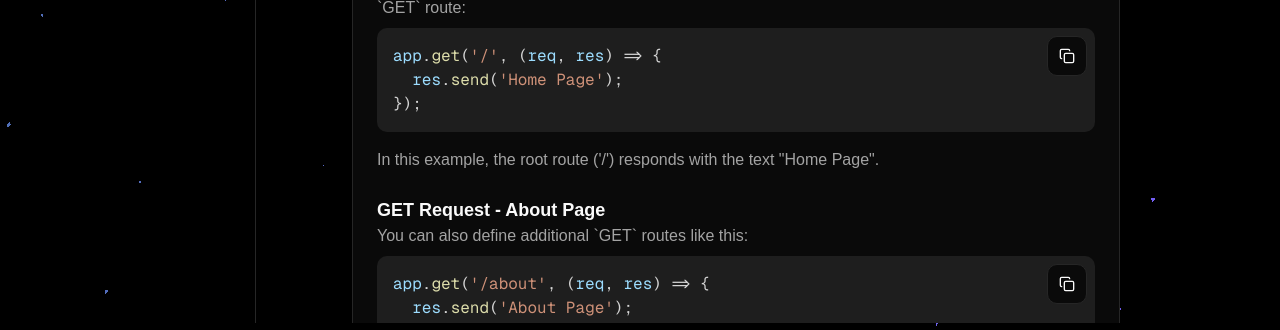
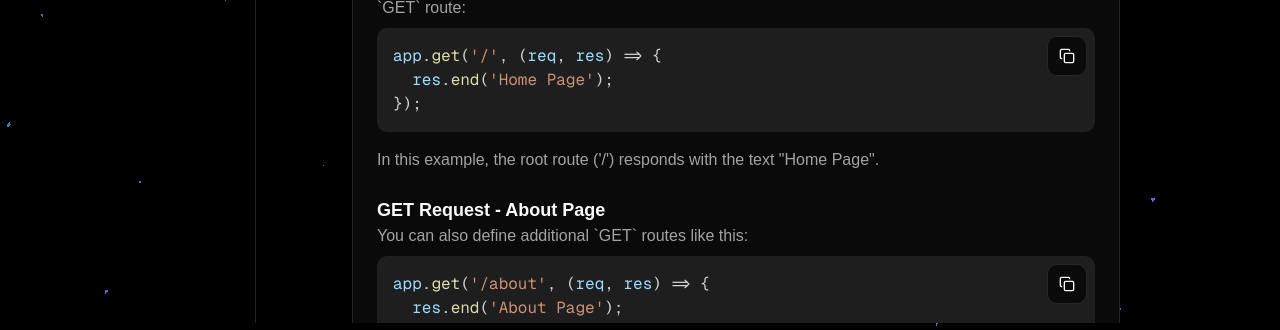
Before and after one commit to efraimnabil/Eframix-Documentation, a Next.js app: page /docs/routing in a window 1280 px wide. Shown: the part 470-800 px from the top of the page. Built offline with nearby package versions, Linux system fonts and the light colour scheme.

Commit message:
Change send to end

```diff
--- a/app/docs/hello-world/page.tsx
+++ b/app/docs/hello-world/page.tsx
@@ -37,7 +37,7 @@ const Eframix = require('eframix');
 const app = new Eframix();
 
 app.get('/', (req, res) => {
-  res.send('Hello, World!');
+  res.end('Hello, World!');
 });
 
 app.startServer(3000, () => {
--- a/app/docs/routing/page.tsx
+++ b/app/docs/routing/page.tsx
@@ -39,7 +39,7 @@ export default function Routing() {
                         language="javascript"
                         code={`
 app.get('/', (req, res) => {
-  res.send('Home Page');
+  res.end('Home Page');
 });
             `.trim()}
                     />
@@ -55,7 +55,7 @@ app.get('/', (req, res) => {
                         language="javascript"
                         code={`
 app.get('/about', (req, res) => {
-  res.send('About Page');
+  res.end('About Page');
 });
             `.trim()}
                     />
```
